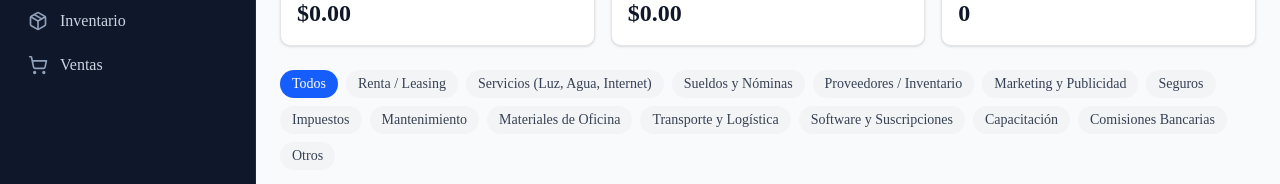
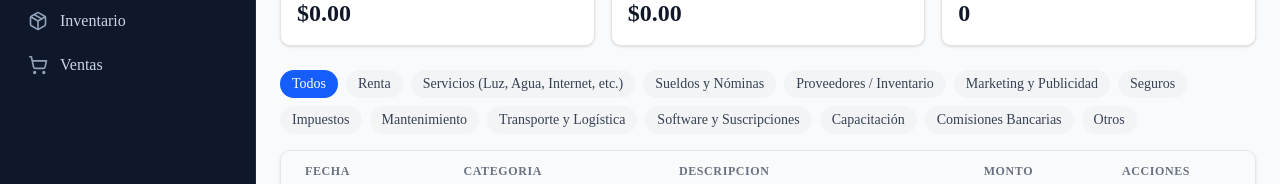
Before and after one commit to aaronjimenez18/zenith-erp, a Next.js app: page /dashboard/expenses in a window 1280 px wide. Shown: the part 148-332 px from the top of the page. Built offline with nearby package versions, Linux system fonts and the light colour scheme; no server answers.

Commit message:
first commit

```diff
--- a/src/app/dashboard/expenses/constants.ts
+++ b/src/app/dashboard/expenses/constants.ts
@@ -1,13 +1,12 @@
 export const EXPENSE_CATEGORIES = [
-  "Renta / Leasing",
-  "Servicios (Luz, Agua, Internet)",
+  "Renta",
+  "Servicios (Luz, Agua, Internet, etc.)",
   "Sueldos y Nóminas",
   "Proveedores / Inventario",
   "Marketing y Publicidad",
   "Seguros",
   "Impuestos",
   "Mantenimiento",
-  "Materiales de Oficina",
   "Transporte y Logística",
   "Software y Suscripciones",
   "Capacitación",
```
